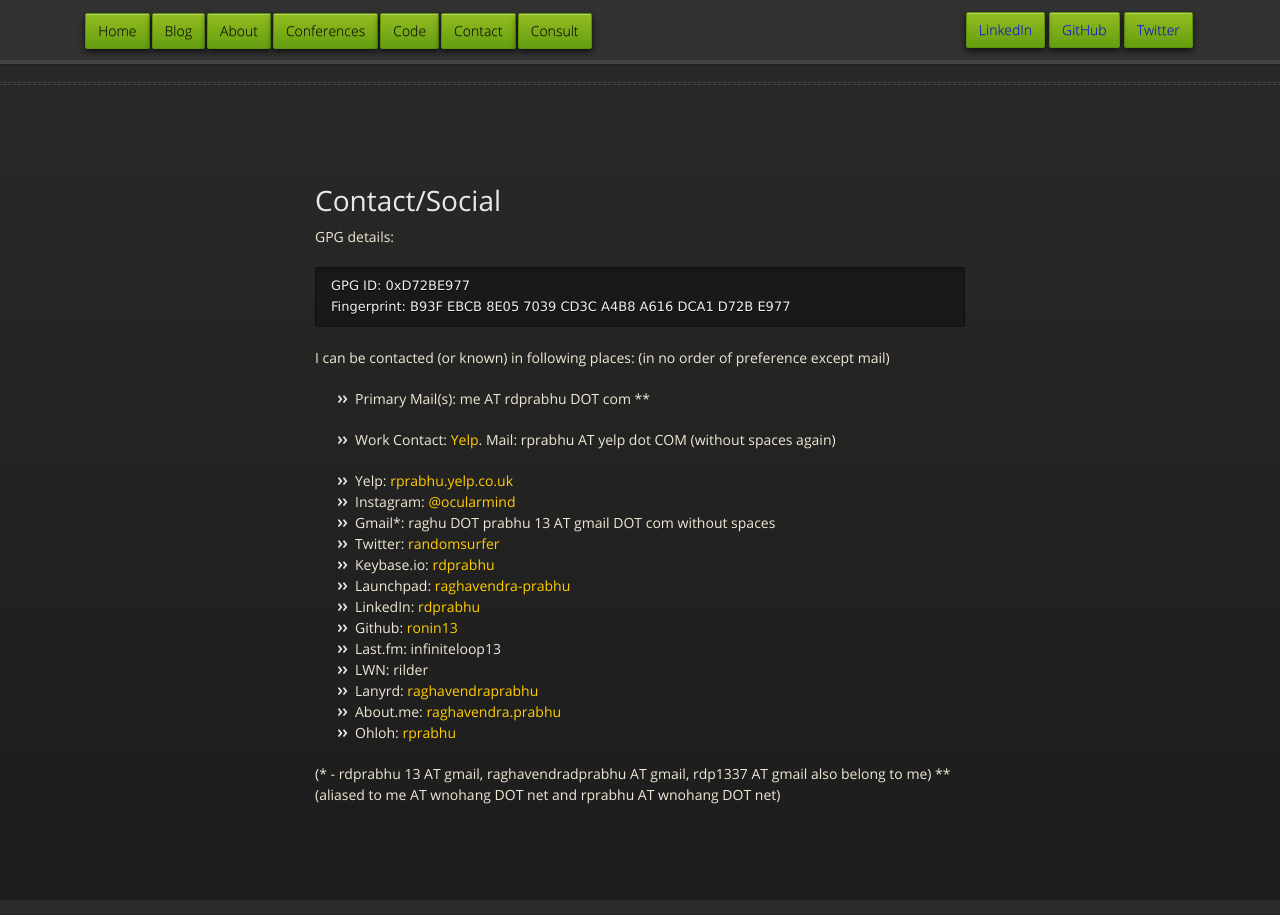
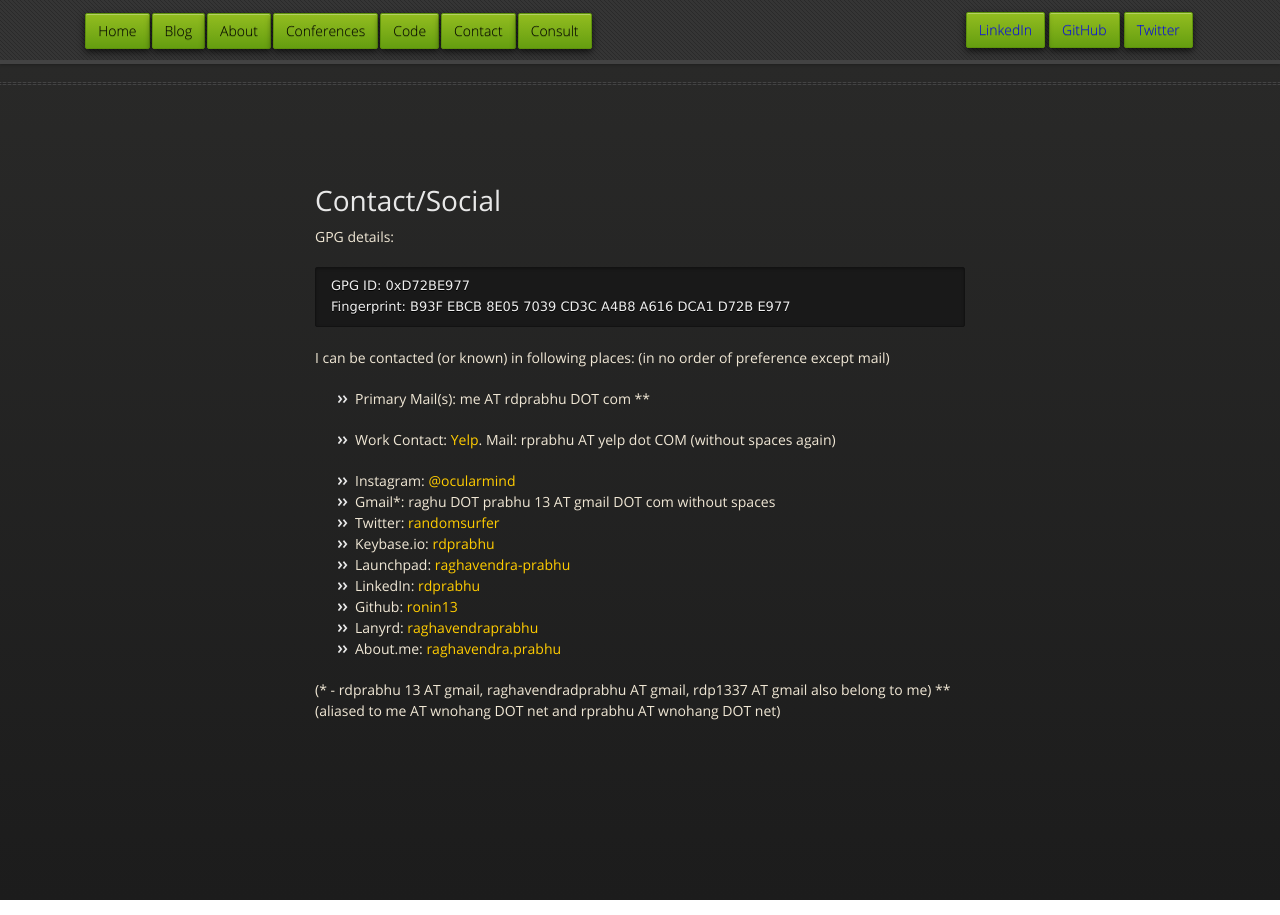
Before and after one commit to ronin13/ronin13.github.com, a Jekyll site: the page built from pages/contact.md, in a window 1280 px wide. Built offline with Jekyll 4.4.1, drawn with Linux system fonts in a browser that asks for light colours; Markdown is read by kramdown in place of the engine named in the settings.

Commit message:
Update contact.md

```diff
--- a/pages/contact.md
+++ b/pages/contact.md
@@ -17,7 +17,6 @@ I can be contacted (or known) in following places: (in no order of preference ex
 - Work Contact: [Yelp](Yelp).
                 Mail: rprabhu AT yelp dot COM (without spaces again)
 
-- Yelp: [rprabhu.yelp.co.uk](http://rprabhu.yelp.co.uk)
 - Instagram: [@ocularmind](https://www.instagram.com/ocularmind)
 - Gmail*: raghu DOT prabhu 13 AT gmail DOT com without spaces
 - Twitter: [randomsurfer](https://twitter.com/randomsurfer)
@@ -25,11 +24,8 @@ I can be contacted (or known) in following places: (in no order of preference ex
 - Launchpad: [raghavendra-prabhu](https://launchpad.net/~raghavendra-prabhu)
 - LinkedIn: [rdprabhu](http://linkedin.com/in/rdprabhu "LinkedIn")
 - Github: [ronin13](https://github.com/ronin13)
-- Last.fm: infiniteloop13
-- LWN: rilder
 - Lanyrd: [raghavendraprabhu](http://lanyrd.com/profile/raghavendraprabhu)
 - About.me: [raghavendra.prabhu](http://about.me/raghavendra.prabhu)
-- Ohloh: [rprabhu](https://www.ohloh.net/accounts/rprabhu)
 
 (* - rdprabhu 13 AT gmail, raghavendradprabhu AT gmail, rdp1337 AT gmail also belong to me)
 ** (aliased to me AT wnohang DOT net and rprabhu AT wnohang DOT net)
```
